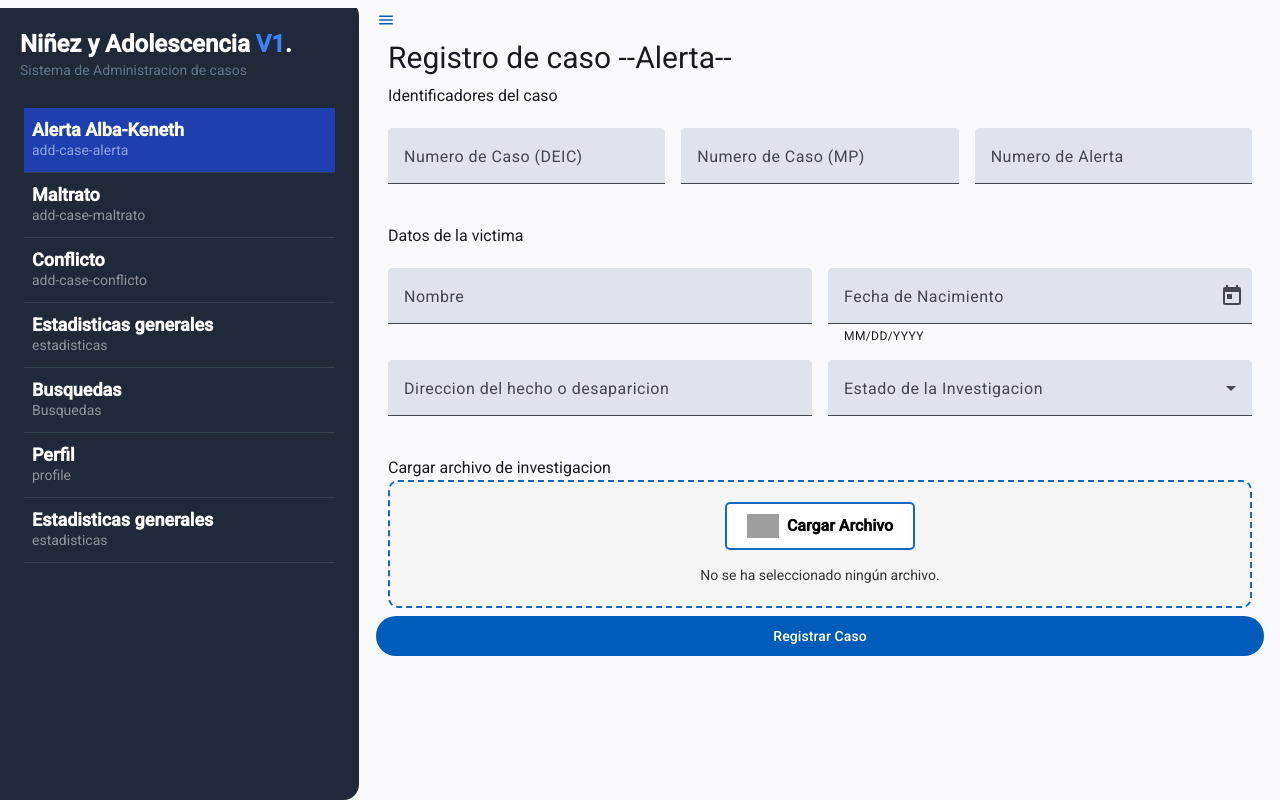
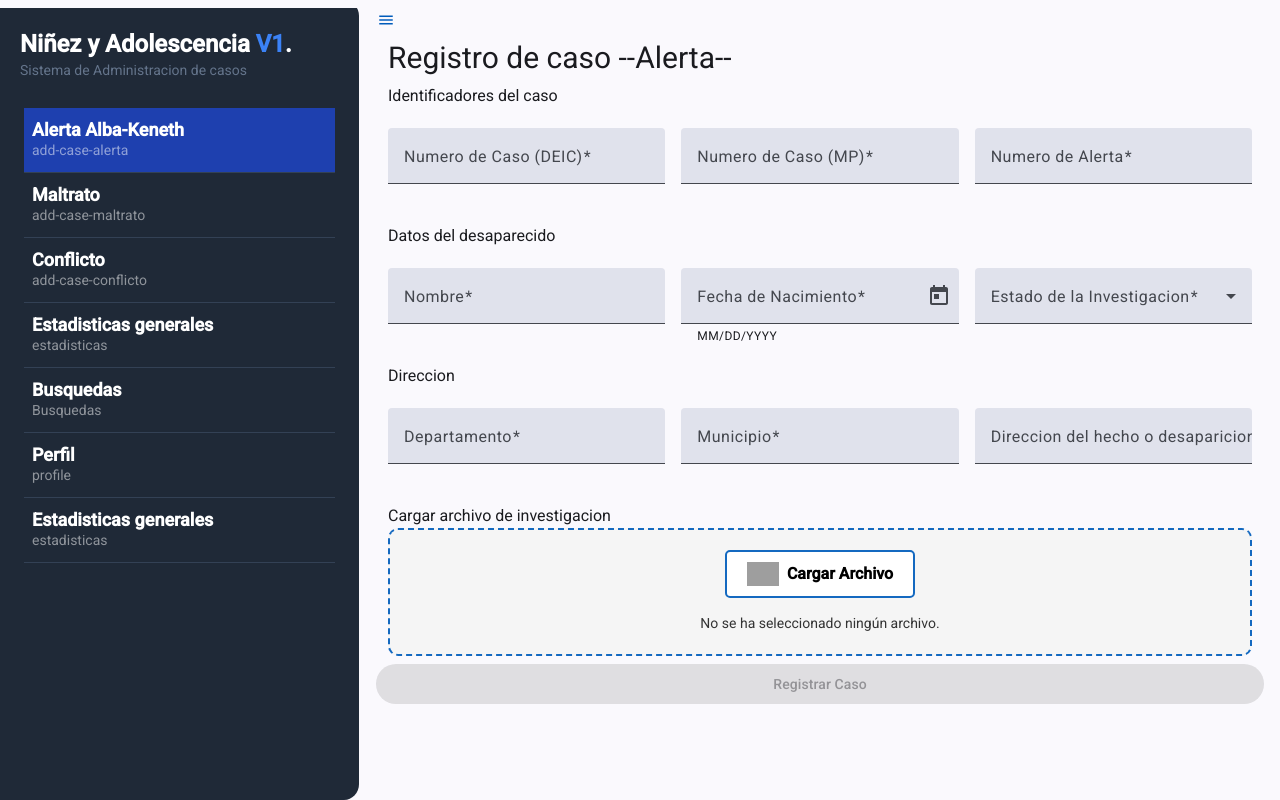
Before and after one commit to AnnerEscobar/casos-app, an Angular app: page /casos/add-case-alerta in a window 1280 px wide. Built offline with nearby package versions, Linux system fonts and the light colour scheme; grey boxes are pictures that could not be loaded.

Commit message:
reactive forms implementado en add-case-alerta

```diff
--- a/src/app/casos/pages/add-case-alerta/add-case-alerta.component.html
+++ b/src/app/casos/pages/add-case-alerta/add-case-alerta.component.html
@@ -1,57 +1,110 @@
 <h1 class="text-3xl ml-7">Registro de caso --Alerta--</h1>
-<form class="example-forme w-full p-2">
+
+<form [formGroup]="myForm" (ngSubmit)="registrarCaso()" class="example-forme w-full p-2">
   <p class="text ml-5">Identificadores del caso</p>
 
+  <!--Numeros de caso-->
+
   <div class="gap-4 p-5 grid grid-cols-1 md:grid-cols-3">
-
     <mat-form-field class="w-full">
       <mat-label>Numero de Caso (DEIC)</mat-label>
-      <input matInput placeholder="DEIC52-2025-01-02-01" value="">
+      <input
+      matInput
+      placeholder="DEIC52-2025-01-02-01"
+      formControlName="numeroDeic"
+      >
     </mat-form-field>
 
     <mat-form-field class="w-full">
       <mat-label>Numero de Caso (MP)</mat-label>
-      <input matInput placeholder="M0030-2025-100" value="">
+      <input
+      matInput
+      placeholder="M0030-2025-100"
+      formControlName="numeroMp"
+      >
     </mat-form-field>
 
     <mat-form-field class="w-full">
       <mat-label>Numero de Alerta</mat-label>
-      <input matInput placeholder="2664-2025" value="">
+      <input
+      matInput
+      placeholder="2664-2025"
+      formControlName="numeroAlerta"
+      >
     </mat-form-field>
-
   </div>
 
+<!--Datos del desaparecido-->
 
-<p class="text ml-5">Datos de la victima</p>
-  <div class="gap-4 p-5 grid grid-cols-1 md:grid-cols-2">
+<p class="text ml-5">Datos del desaparecido</p>
+  <div class="gap-4 p-5 grid grid-cols-1 md:grid-cols-3">
 
     <mat-form-field class="">
       <mat-label>Nombre</mat-label>
-      <input matInput placeholder="Juan Daviz Gonzalez Mendez" value="">
+      <input
+      matInput
+      placeholder="Escriba el nombre completo"
+      formControlName="nombreDesaparecido"
+      >
     </mat-form-field>
 
     <mat-form-field>
       <mat-label>Fecha de Nacimiento</mat-label>
-      <input matInput [matDatepicker]="picker">
+      <input
+      matInput
+      formControlName="fecha_Nac"
+      [matDatepicker]="picker">
       <mat-hint>MM/DD/YYYY</mat-hint>
       <mat-datepicker-toggle matIconSuffix [for]="picker"></mat-datepicker-toggle>
       <mat-datepicker #picker></mat-datepicker>
     </mat-form-field>
 
     <mat-form-field class="">
-      <mat-label>Direccion del hecho o desaparicion</mat-label>
-      <input matInput placeholder="5 avenida 6-34 zona 1, Guatemala" value="">
-    </mat-form-field>
+      <mat-label>Estado de la Investigacion</mat-label>
+      <mat-select
+      formControlName="estadoInvestigacion">
+        @for (estado of estados; track estado) {
+        <mat-option
 
-    <mat-form-field>
-      <mat-label>Estado de la Investigacion</mat-label>
-      <mat-select>
-        @for (food of foods; track food) {
-        <mat-option [value]="food.value">{{food.viewValue}}</mat-option>
+        [value]="estado.value">{{estado.viewValue}}</mat-option>
         }
       </mat-select>
     </mat-form-field>
   </div>
+
+  <h1 class="text ml-5">Direccion</h1>
+    <div formGroupName="direccion" class="h-full w-full gap-4 p-5 grid grid-cols-1 md:grid-cols-3">
+
+      <mat-form-field class="w-full">
+        <mat-label>Departamento</mat-label>
+        <input
+        matInput
+        formControlName="departamento"
+        placeholder="Ingrese el departamento"
+        >
+      </mat-form-field>
+
+      <mat-form-field class="w-full">
+        <mat-label>Municipio</mat-label>
+        <input
+        matInput
+        formControlName="municipio"
+        placeholder="Ingrese el municipio"
+        >
+      </mat-form-field>
+
+      <mat-form-field class="w-full">
+        <mat-label>Direccion del hecho o desaparicion</mat-label>
+        <input
+        matInput
+        formControlName="direccionDetallada"
+        placeholder="Ingrese la direccion completa"
+        >
+      </mat-form-field>
+
+    </div>
+
+  <!--Espacio para carga de archivo-->
 
   <p class="text ml-5">Cargar archivo de investigacion</p>
   <div class="file-upload-container p-5 mx-5 bg-gray-100 rounded-lg">
@@ -77,12 +130,14 @@
     </div>
   </div>
 
-
-
-
   <section class="p-2">
     <div class="">
-      <button mat-flat-button class="w-full">Registrar Caso</button>
+      <button
+      mat-flat-button
+      class="w-full"
+      type="submit"
+      disabled="{{myForm.invalid}}"
+      >Registrar Caso</button>
     </div>
   </section>
 
--- a/src/app/casos/pages/add-case-alerta/add-case-alerta.component.ts
+++ b/src/app/casos/pages/add-case-alerta/add-case-alerta.component.ts
@@ -1,45 +1,69 @@
-
-import { Component } from '@angular/core';
-import { ReactiveFormsModule } from '@angular/forms';
+import { CommonModule } from '@angular/common';
+import { Component, inject } from '@angular/core';
 import { MatFormFieldModule } from '@angular/material/form-field';
+import { MatIconModule } from '@angular/material/icon';
+import { MatInputModule } from '@angular/material/input';
 import { MatSelectModule } from '@angular/material/select';
 import { MatSlideToggleModule } from '@angular/material/slide-toggle';
-import { MatInputModule } from '@angular/material/input';
-import { MatIconModule } from '@angular/material/icon';
-import {MatButtonModule} from '@angular/material/button';
-import {MatDatepickerModule} from '@angular/material/datepicker';
 import { provideNativeDateAdapter } from '@angular/material/core';
-import { CommonModule } from '@angular/common';
-
+import { FormBuilder, FormGroup, ReactiveFormsModule, Validators } from '@angular/forms';
+import { MatButtonModule } from '@angular/material/button';
+import { MatDatepickerModule } from '@angular/material/datepicker';
 
 
 @Component({
   selector: 'app-add-case-alerta',
-  providers:[
+  providers: [
     provideNativeDateAdapter(),
   ],
   imports: [
-    MatFormFieldModule,
-    MatSelectModule,
-    ReactiveFormsModule,
-    MatSlideToggleModule,
-    MatInputModule,
-    MatIconModule,
+    CommonModule,
     MatButtonModule,
     MatDatepickerModule,
-    CommonModule
+    MatFormFieldModule,
+    MatIconModule,
+    MatInputModule,
+    MatSelectModule,
+    MatSlideToggleModule,
+    ReactiveFormsModule,
   ],
   templateUrl: './add-case-alerta.component.html',
   styleUrl: './add-case-alerta.component.css'
 })
 export default class AddCaseAlertaComponent {
 
-  foods = [
-    {value: 'Informado', viewValue: 'Informado'},
-    {value: 'Concluido', viewValue: 'Concluido'},
+  //Inyeccion de dependencias
+  private formBuilder = inject(FormBuilder);
+
+  //variables
+  fileName: string | null = null;
+  estados = [
+    { value: 'Informado', viewValue: 'Informado' },
+    { value: 'Concluido', viewValue: 'Concluido' },
+    { value: 'Remitido', viewValue: 'Remitido' },
   ];
 
-  fileName: string | null = null;
+
+  myForm = this.formBuilder.group({
+    numeroDeic: ['', [Validators.required]],
+    numeroMp: ['', [Validators.required]],
+    numeroAlerta: ['', [Validators.required]],
+    nombreDesaparecido: ['', [Validators.required]],
+    fecha_Nac: [null, [Validators.required]],
+    estadoInvestigacion: ['', [Validators.required]],
+    direccion: this.formBuilder.group({
+      departamento: ['', [Validators.required]],
+      municipio: ['', [Validators.required]],
+      direccionDetallada: ['', [Validators.required]],
+    }),
+    fileUrls: this.formBuilder.array([])
+  });
+
+  registrarCaso(){
+    console.log(this.myForm.value)
+    console.log(this.fileName)
+  }
+
 
   onFileSelected(event: Event): void {
     const input = event.target as HTMLInputElement;
@@ -49,4 +73,5 @@ export default class AddCaseAlertaComponent {
       console.log('Archivo seleccionado:', file);
     }
   }
+
 }
```
